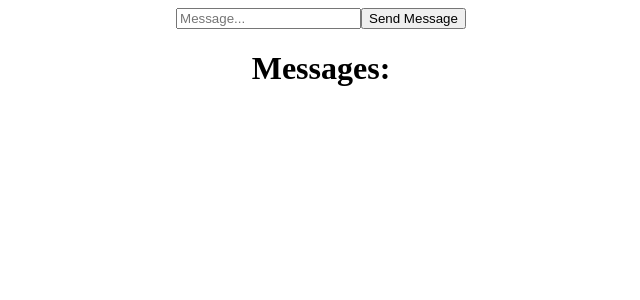
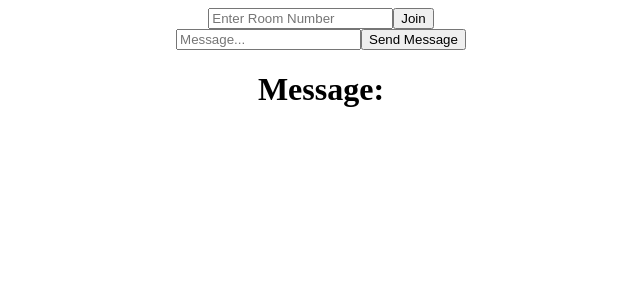
Before and after one commit to miruomoo/PokerCow, a React (Create React App) app in the folder client/pokercow/: page / in a window 1280 px wide. Shown: the top 300 px of the page, without its empty margins (319-959 px from the left). Built offline with nearby package versions, Linux system fonts and the light colour scheme; no server answers.

Commit message:
Created Room feature

```diff
--- a/client/pokercow/src/App.js
+++ b/client/pokercow/src/App.js
@@ -5,27 +5,43 @@ import { useEffect, useState } from 'react';
 const socket = io.connect('http://localhost:3001');
 
 function App() {
-
+  const [room, setRoom] = useState("");
+  const [inRoom, setInRoom] = useState(false);
   const [message, setMessage] = useState("");
   const [messageReceived, setMessageReceived] = useState("");
-  function sendMessage(){
-    socket.emit("send_message", {message});
+
+  function sendMessage() {
+    socket.emit("send_message", { message, room });
   }
 
-  useEffect(()=>{
-    socket.on("receive_message", (data)=>{
+  function joinRoom() {
+    socket.emit("join_room", room);
+    setInRoom(true);
+  }
+
+  useEffect(() => {
+    socket.on("receive_message", (data) => {
       setMessageReceived(data.message)
     })
   }, [socket])
 
   return (
     <div className='App'>
-      <input placeholder='Message...' onChange={(event)=>{
-        setMessage(event.target.value)}
+      {!inRoom && <div className='room-input'>
+        <input placeholder='Enter Room Number'
+          onChange={(event) => {
+            setRoom(event.target.value)
+          }}></input>
+        <button onClick={joinRoom}>Join</button>
+      </div>}
+      {inRoom && <h1>Room: {room}</h1>}
+      <input placeholder='Message...' onChange={(event) => {
+        setMessage(event.target.value)
+      }
       }
       ></input>
       <button onClick={sendMessage}>Send Message</button>
-      <h1>Messages:</h1>
+      <h1>Message:</h1>
       <p>{messageReceived}</p>
     </div>
   );
```
Also changed, not shown: 1 other file (tests, documents, lock files or other folders).
